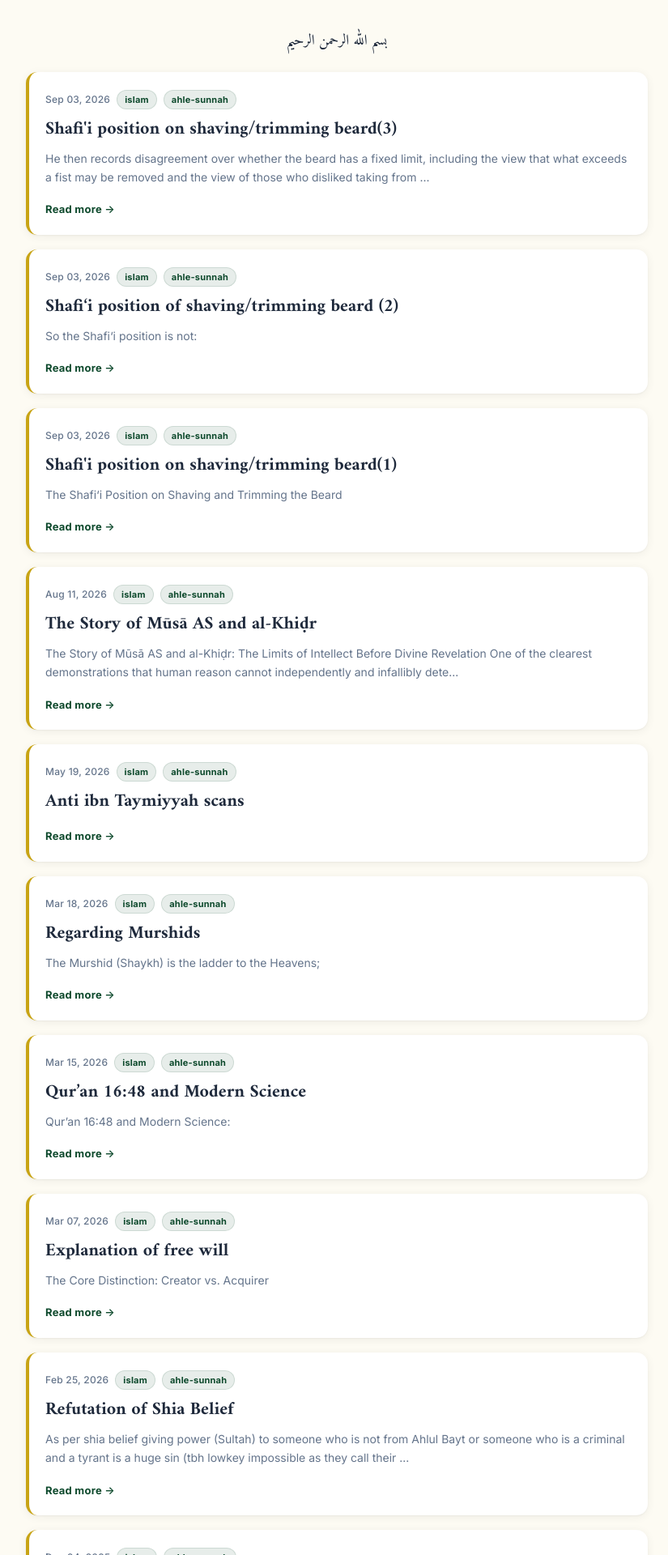
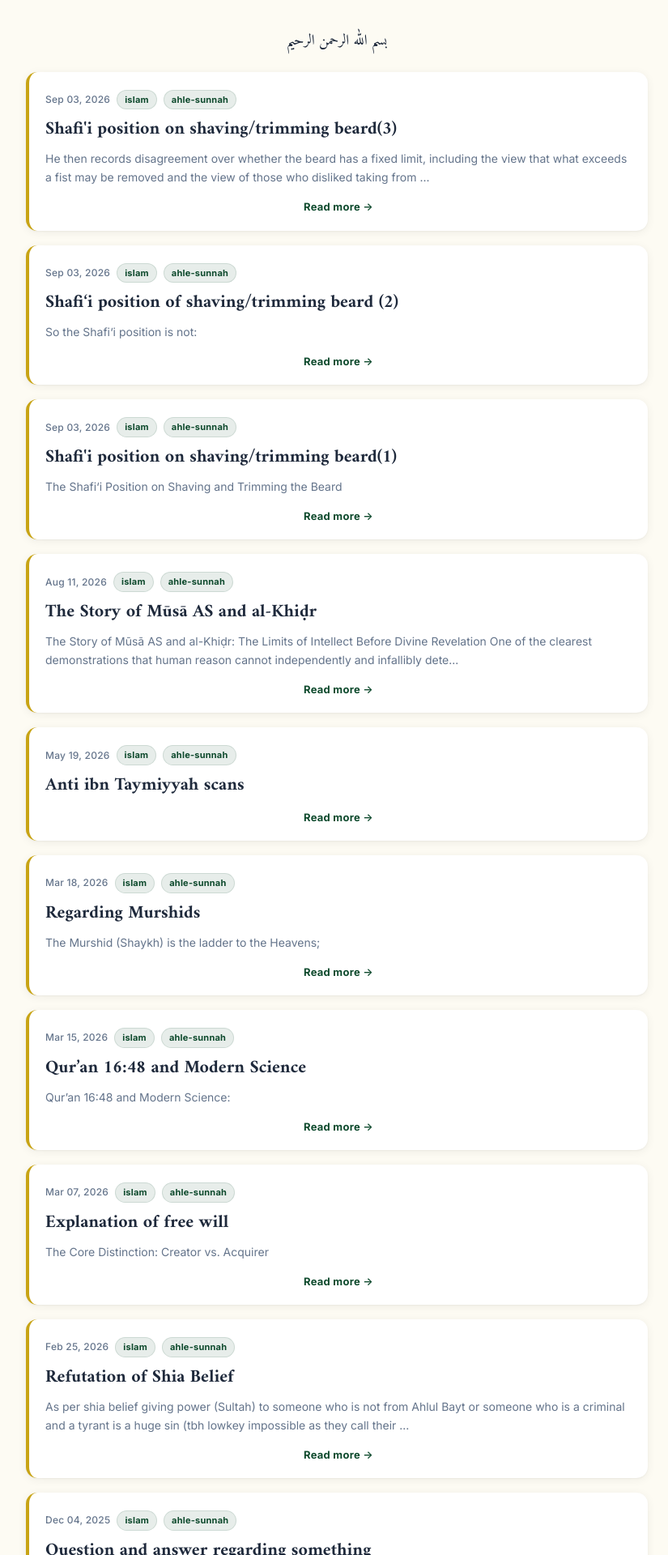
Before and after one commit to Fali17/ahlesunnah, a Jekyll site: the page built from index.html, in a window 1280 px wide. Shown: the part 305-2225 px from the top of the page at 81% size, without its empty margins (224-1049 px from the left). Built offline with Jekyll 4.4.1, drawn with Linux system fonts in a browser that asks for light colours.

Commit message:
Update main.css

```diff
--- a/assets/css/main.css
+++ b/assets/css/main.css
@@ -186,13 +186,15 @@ body {
 }
 
 .read-more {
-  text-align:center;
+  display: flex;            /* 👈 Add this */
+  justify-content: center;   /* 👈 Add this */
   font-size: 13px;
   font-weight: 600;
   color: var(--primary);
   text-decoration: none;
   letter-spacing: 0.02em;
 }
+
 
 .read-more:hover { color: var(--primary-dark); text-decoration: underline; }
 
```
